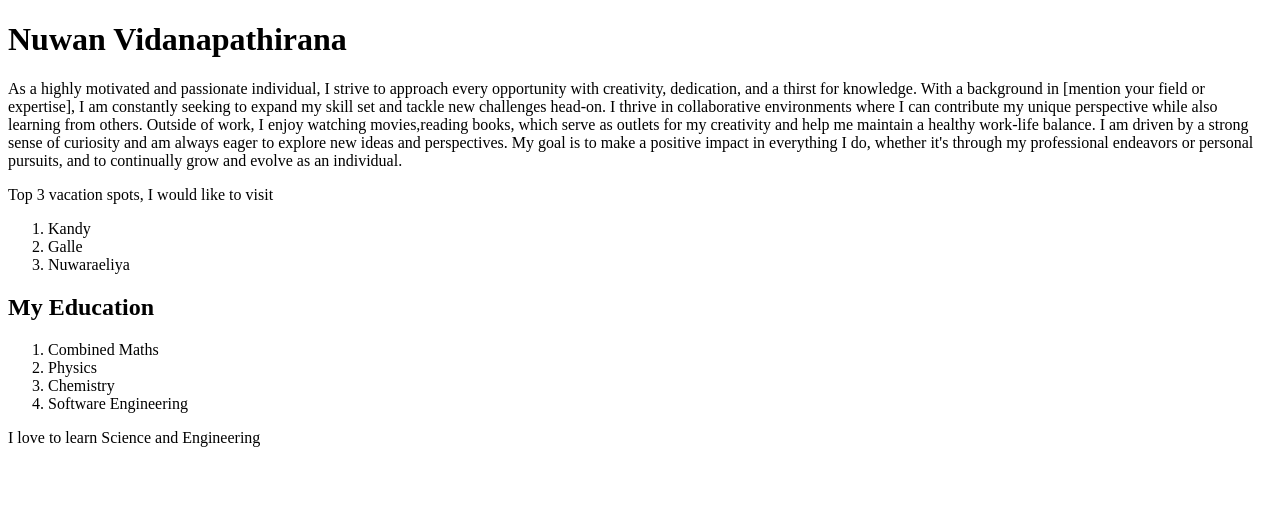
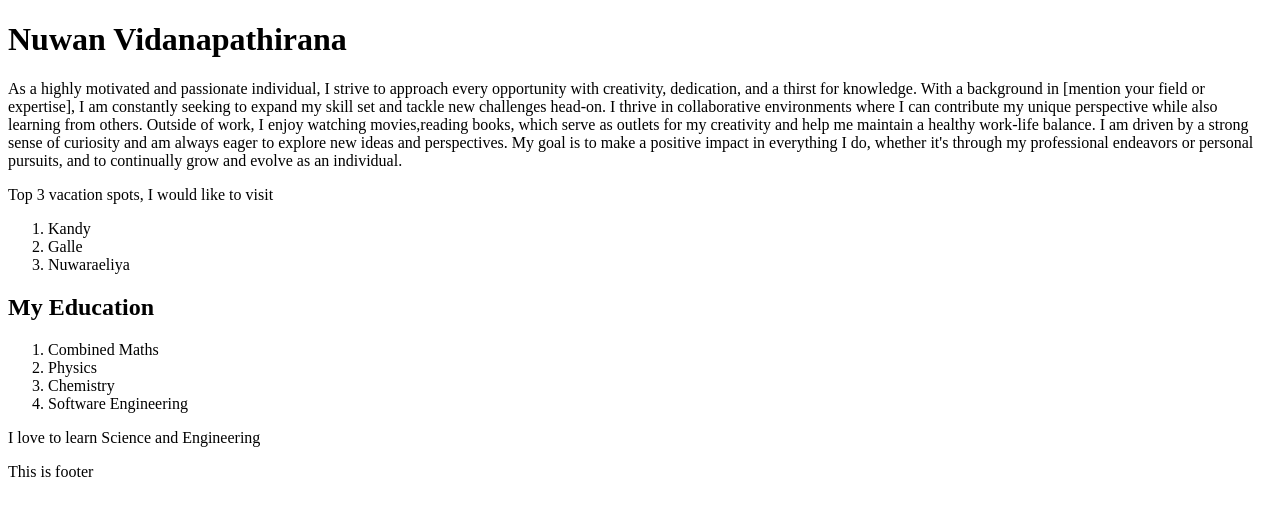
Before and after one commit to Nuwan-s-Play-Ground/React-Exercises, a React (Vite) app in the folder React Learning/: page / in a window 1280 px wide. Shown: the top 516 px of the page. Built offline with nearby package versions, Linux system fonts and the light colour scheme.

Commit message:
feat: Create Footer component

```diff
--- a/React Learning/src/App.jsx
+++ b/React Learning/src/App.jsx
@@ -1,4 +1,6 @@
+import React from 'react'
 import { useState } from 'react'
+import Footer from './Footer'
 
 function App() {
   const [count, setCount] = useState(0)
@@ -17,6 +19,7 @@
       <main>
         <p>I love to learn Science and Engineering</p>
       </main>
+      <Footer/>
     </>
   )
 }
--- /dev/null
+++ b/React Learning/src/Footer.jsx
@@ -0,0 +1,11 @@
+import React from 'react'
+
+function Footer(){
+    return(
+        <footer>
+            <p>This is footer</p>
+        </footer>
+    )
+}
+
+export default Footer;
```
